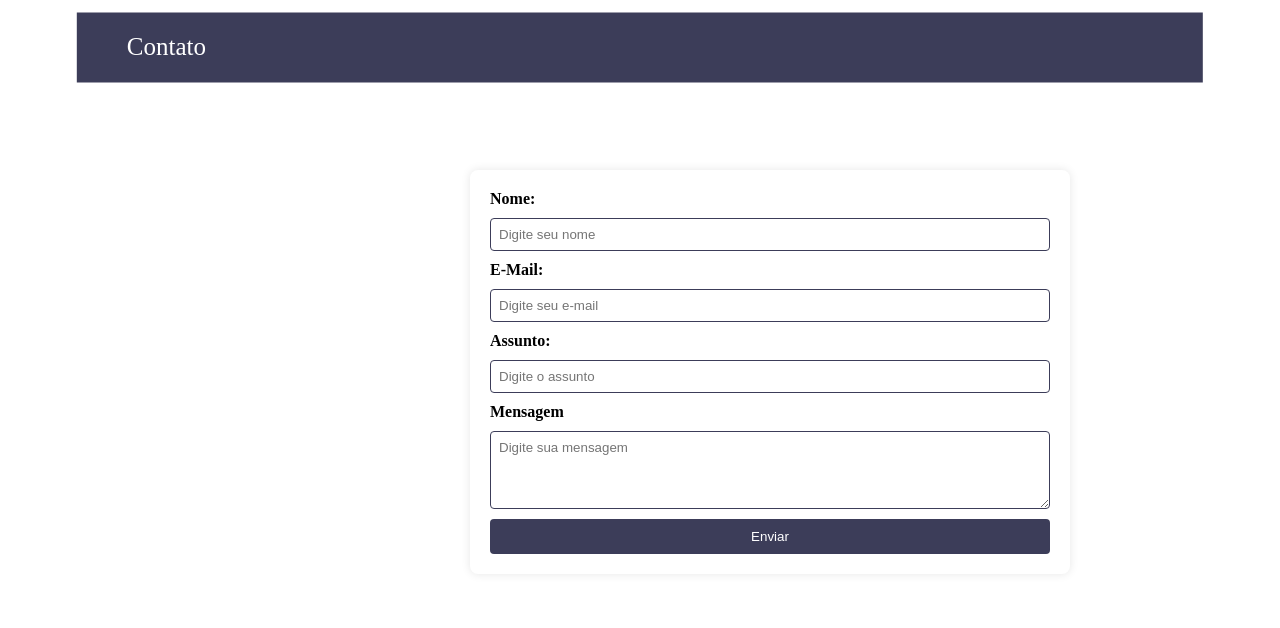
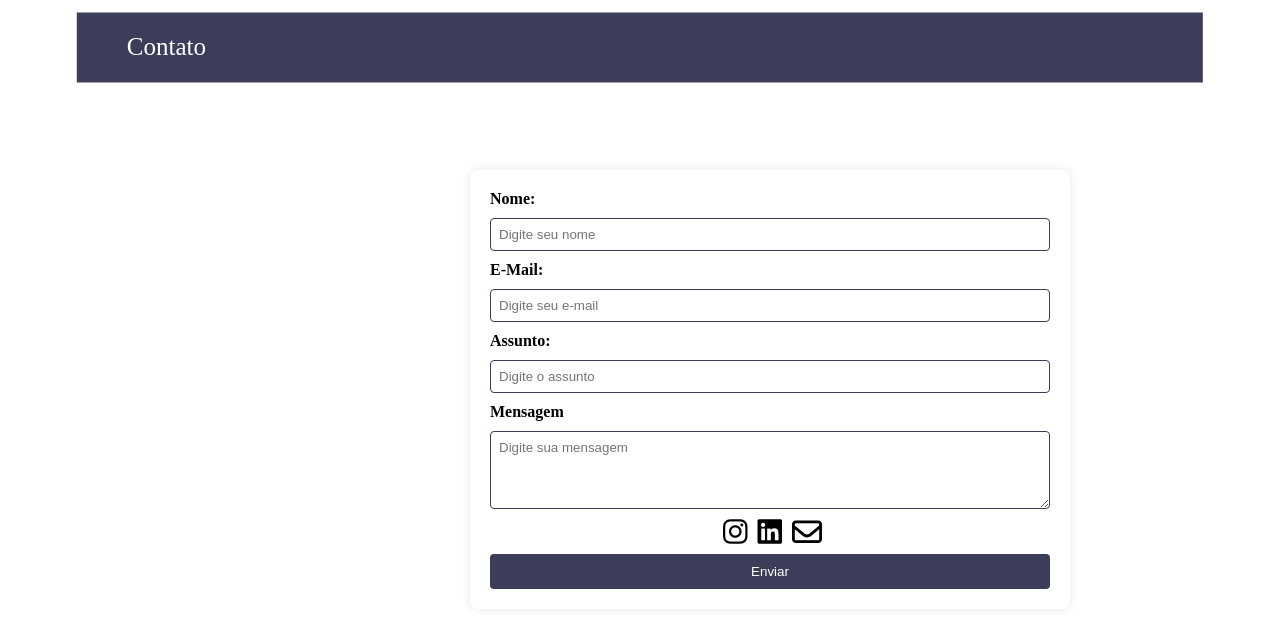
Before and after one commit to mariacf4/portifolio, a plain HTML site: page contato/contato.html in a window 1280 px wide. Drawn offline with Linux system fonts and the light colour scheme.

Commit message:
nova versão do formulário de contato

```diff
--- a/contato/contato.css
+++ b/contato/contato.css
@@ -78,6 +78,33 @@ textarea {
     font-family: "Old Standard", sans-serif;
 }
 
+.rede {
+    display: flex;
+    justify-content: center;
+    align-items: center;
+    width: 25px;
+    height: 25px;
+    margin-left: 275px;
+}
+
+.fa-brands {
+    color: black;
+    font-size: 30px;
+    margin-right: 10px;
+}
+
+.fa-brands, .fa-linkedin {
+    color: black;
+    font-size: 28px;
+    margin-right: 10px;
+}
+
+.fa-regular {
+    color: black;
+    font-size: 30px;
+    margin-right: 10px;
+}
+
 button {
     background-color: #3C3D59;
     color: #fff;
--- a/contato/contato.html
+++ b/contato/contato.html
@@ -7,6 +7,7 @@
     <link rel="stylesheet" href="contato.css">
     <title> Contato </title>
     <link rel="shortcut icon" type="imagex/png" href="./imagens/contato.ico">
+    <link rel="stylesheet" href="https://cdnjs.cloudflare.com/ajax/libs/font-awesome/6.0.0-beta3/css/all.min.css" />
 </head>
 
 <body>
@@ -35,6 +36,19 @@
             <label for="message"> Mensagem </label>
             <textarea id="message" maxlength="800" placeholder="Digite sua mensagem" name="message" rows="4" required></textarea>
 
+            <div class="rede">
+                <a href="https://www.instagram.com/mariaa._cst?igsh=d3BjMXR6ZnBvc2J1" target="_blank">
+                    <span class="fa-brands fa-instagram"></span> <!-- ícone do instagram -->
+                </a>
+                <a href="https://www.linkedin.com/in/maria-fernanda-costa-e-silva-08b133272" target="_blank">
+                    <span class="fa-brands fa-linkedin"></span>
+                </a>
+                <a href="costamariafernanda74@gmail.com" target="_blank">
+                    <span class="fa-regular fa-envelope"></span>
+                </a>
+            </div>
+
+
             <button type="button" onclick="submitForm()"> Enviar </button>
         </form>
     </div>
```
